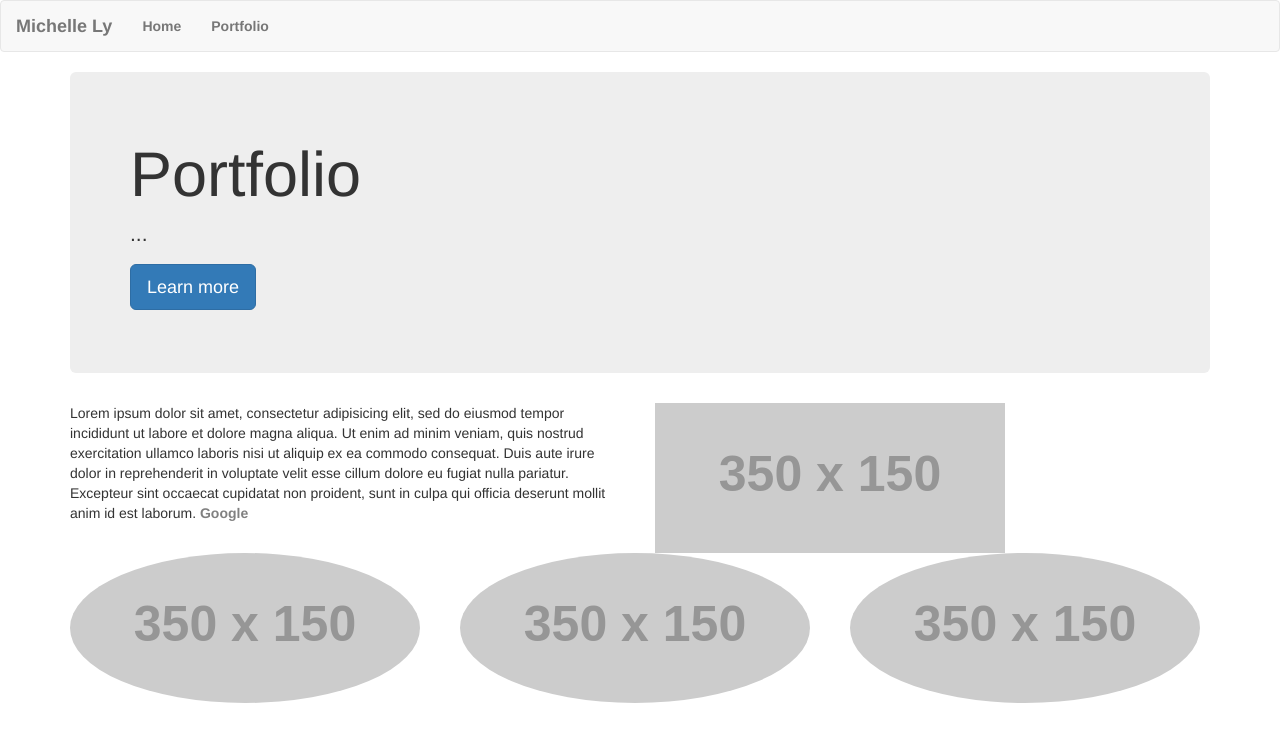
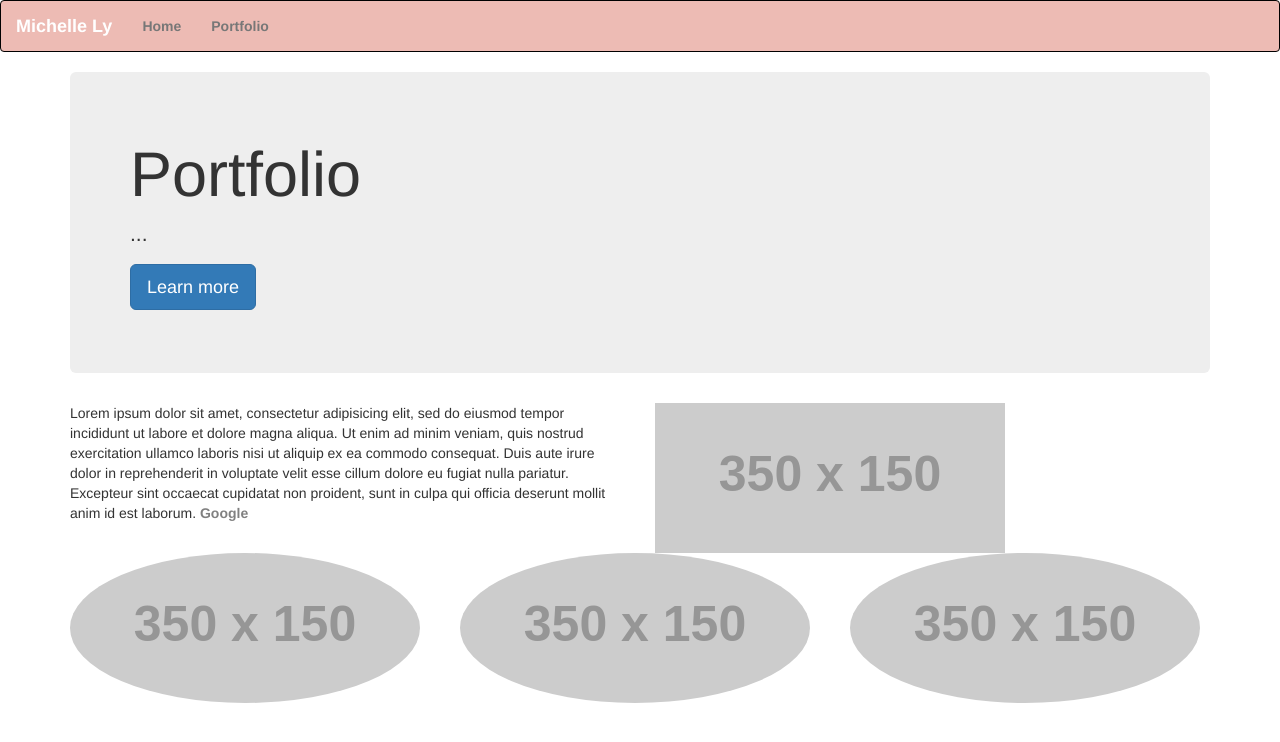
Before and after one commit to MichelleLy99/Bootstrap_example, a plain HTML site: page index.html in a window 1280 px wide. Drawn offline with nearby package versions, Linux system fonts and the light colour scheme; placeholder pictures from the web are drawn by us.

Commit message:
bootstrap

```diff
--- a/css/index.css
+++ b/css/index.css
@@ -2,3 +2,10 @@ a {
 	color:grey;
 	font-weight: bold;
 }
+
+.navbar-default {
+    background-color: #EDBBB4;
+    border-color: #000;
+}
+.navbar-default .navbar-brand {
+    color: #fff;
```
